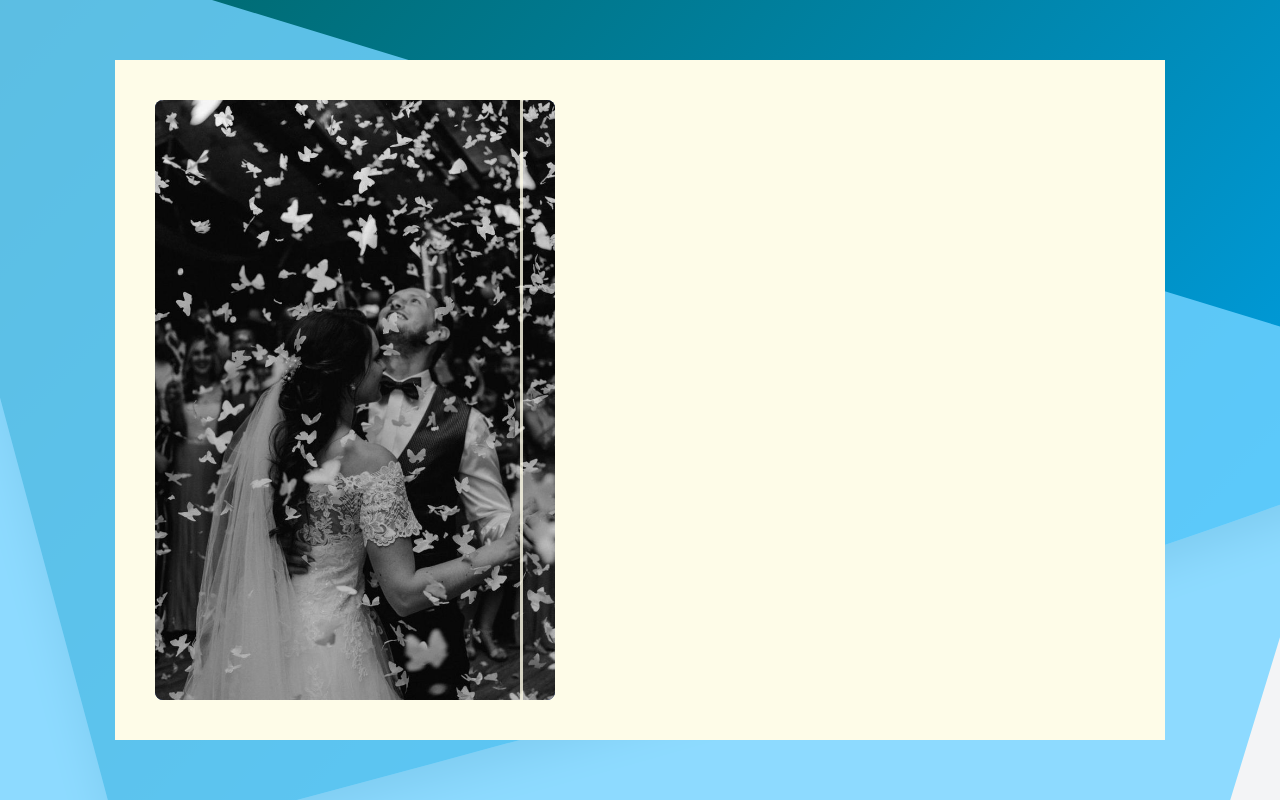
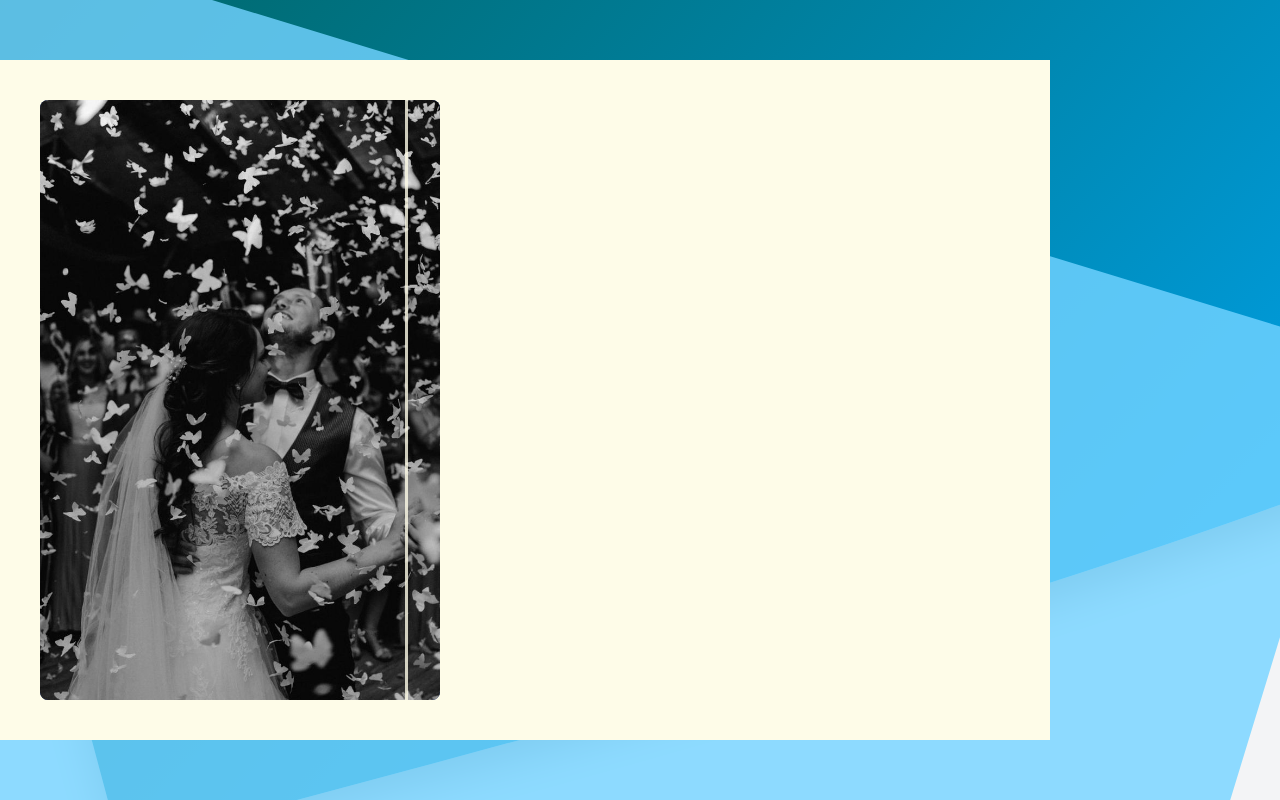
Before and after one commit to yashodha-gunawardana/RAD-coursework-FE, a React (Vite) app: page / in a window 1280 px wide. Built offline with nearby package versions, Linux system fonts and the light colour scheme.

Commit message:
create right panel with dark background, vertical layout, padding, and rounded corners

```diff
--- a/src/pages/LoginRegister.tsx
+++ b/src/pages/LoginRegister.tsx
@@ -177,6 +177,9 @@ export default function LoginRegister() {
             </div>
         </div>
 
+        {/* right panel */}
+        <div className="flex-1 bg-gray-900 text-white p-12 flex flex-col rounded-lg"></div>
+
 
     </div>
 )
```
